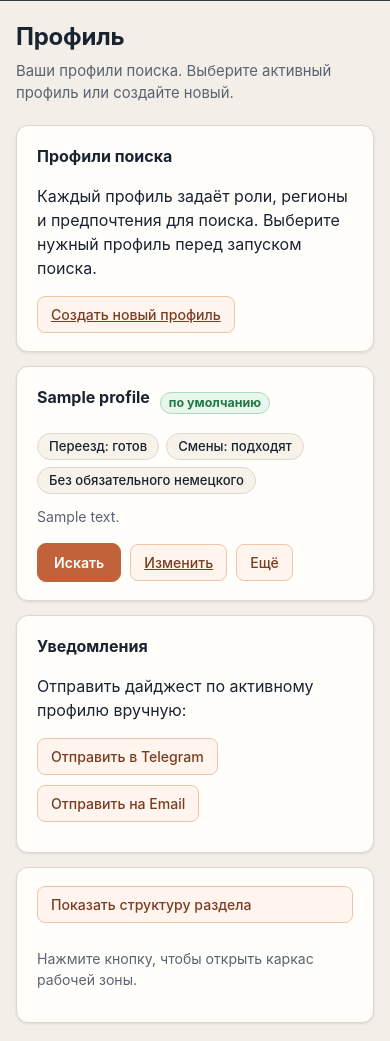
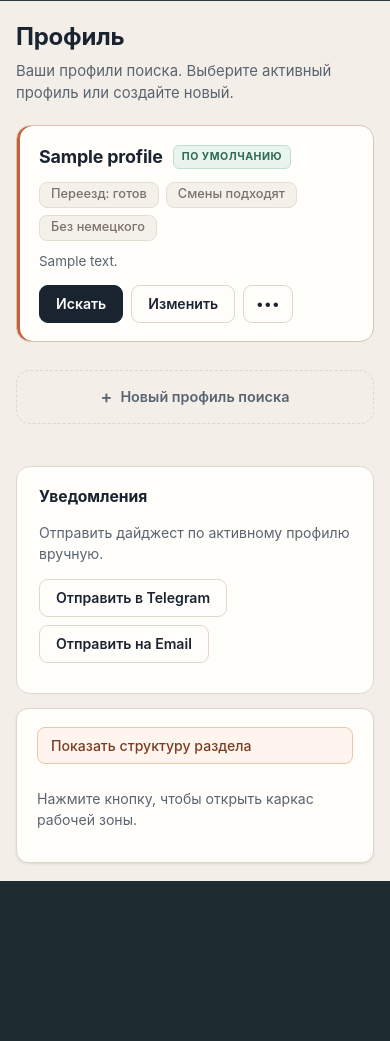
Before and after one commit to vanguar/SearchAgent, a FastAPI app: page /profile in a window 390 px wide. Shown: the part 514-1555 px from the top of the page. After the commit the page ends 1395 px from the top, so only its background shows below. Run offline with FastAPI, Linux system fonts and the light colour scheme; tables that the repository leaves empty hold one stand-in row (values such as "Sample post"); some libraries are stand-ins or nearby versions.

Commit message:
Redesign search profiles page
Rebuild the Profiles screen from a stack of full-width panels into a compact
workspace matching the approved mockup:

- Remove the large "Профили поиска" introductory card entirely.
- Profile is now a horizontal row card: name + real status badge on the left,
  a compact chip row below (roles capped to 3 + "+N", locations shown as
  "City +N", plus relocation/shift/no-German condition chips), notes clamped
  to two lines. Long concatenated profile strings are gone.
- Clear action hierarchy on the right: primary dark "Искать", outline
  "Изменить", and a "•••" details/summary overflow menu holding set-default,
  duplicate and a visually separated danger "Удалить профиль".
- A dashed "+ Новый профиль поиска" card at the bottom.
- New reusable .btn/.pcard/.pchip system, focus-visible states, 1-column
  responsive fallback.
- Bump the app.css cache-buster so the new styles actually load.

Backend contract is unchanged: every form action/method, href, hx-* attribute,
hidden field, confirm dialog and profile id is preserved 1:1 (set-default,
duplicate, delete, edit, /jobs?profile_id, /profile/intake, notification
triggers). No routes/services/DB touched. One directly-related empty-state
assertion updated to the new copy.

Co-Authored-By: Claude Opus 4.8 <noreply@anthropic.com>
Claude-Session: https://claude.ai/code/session_01E98fwxvfvCcP1bAMDQqrqf

```diff
--- a/app/static/css/app.css
+++ b/app/static/css/app.css
@@ -1564,110 +1564,328 @@ body {
   }
 }
 
-/* ── Profiles screen ─────────────────────────────────────── */
-.profile-card__head {
+/* ── Profiles screen (redesign v2) ───────────────────────── */
+.profiles-list {
+  display: flex;
+  flex-direction: column;
+  gap: 14px;
+  max-width: 1320px;
+}
+
+/* Reusable buttons for the profiles pilot */
+.btn {
+  display: inline-flex;
+  align-items: center;
+  justify-content: center;
+  gap: 6px;
+  height: 38px;
+  padding: 0 16px;
+  border: 1px solid transparent;
+  border-radius: 9px;
+  background: none;
+  font: inherit;
+  font-size: 0.88rem;
+  font-weight: 600;
+  line-height: 1;
+  text-decoration: none;
+  white-space: nowrap;
+  cursor: pointer;
+  transition: background 0.12s, border-color 0.12s, color 0.12s;
+}
+
+.btn:focus-visible {
+  outline: 2px solid var(--accent);
+  outline-offset: 2px;
+}
+
+.btn--dark {
+  background: var(--text-main);
+  border-color: var(--text-main);
+  color: #fdfbf9;
+}
+
+.btn--dark:hover {
+  background: #3a2c28;
+  border-color: #3a2c28;
+}
+
+.btn--outline {
+  background: var(--bg-card);
+  border-color: var(--line);
+  color: var(--text-main);
+}
+
+.btn--outline:hover {
+  border-color: var(--accent);
+  color: var(--accent-hover);
+}
+
+/* Profile row card */
+.pcard {
+  display: flex;
+  align-items: center;
+  justify-content: space-between;
+  gap: 22px;
+  padding: 18px 22px;
+  background: var(--bg-card);
+  border: 1px solid var(--line);
+  border-radius: 14px;
+}
+
+.pcard--default {
+  border-color: #dcc0b1;
+  box-shadow: inset 3px 0 0 0 var(--accent);
+}
+
+.pcard__main {
+  display: flex;
+  flex-direction: column;
+  gap: 11px;
+  min-width: 0;
+}
+
+.pcard__titlerow {
   display: flex;
   align-items: center;
   gap: 10px;
   flex-wrap: wrap;
-  margin-bottom: 12px;
-}
-
-.profile-card__name {
-  margin: 0;
-  font-size: 1.05rem;
-  font-weight: 650;
-}
-
-.profile-card__badges {
-  display: flex;
-  gap: 6px;
-}
-
-.chip-row {
+}
+
+.pcard__title {
+  margin: 0;
+  font-size: 1.12rem;
+  font-weight: 700;
+  letter-spacing: -0.01em;
+  color: var(--text-main);
+}
+
+.pcard-badge {
+  display: inline-flex;
+  align-items: center;
+  padding: 3px 8px;
+  border-radius: 6px;
+  border: 1px solid transparent;
+  font-size: 0.66rem;
+  font-weight: 700;
+  text-transform: uppercase;
+  letter-spacing: 0.05em;
+}
+
+.pcard-badge--default {
+  background: #e9f4ee;
+  border-color: #bfe0cd;
+  color: #2f6b52;
+}
+
+.pcard-badge--muted {
+  background: #eef1f4;
+  border-color: #cfd6dd;
+  color: #5f6b77;
+}
+
+.pcard__chips {
   display: flex;
   flex-wrap: wrap;
   gap: 7px;
 }
 
-.chip {
+.pchip {
   display: inline-flex;
   align-items: center;
-  padding: 4px 11px;
-  border-radius: 999px;
-  border: 1px solid var(--line);
-  background: #f7f2ea;
-  color: var(--text-main);
-  font-size: 0.82rem;
+  height: 26px;
+  padding: 0 11px;
+  border-radius: 8px;
+  border: 1px solid #ecdccc;
+  background: #faf3ea;
+  color: #6b5d54;
+  font-size: 0.8rem;
   font-weight: 500;
-  line-height: 1.3;
-}
-
-.chip--role {
-  background: #fdefe6;
-  border-color: var(--accent-soft);
-  color: #7a3d22;
-}
-
-.chip--place {
+  line-height: 1;
+  white-space: nowrap;
+}
+
+.pchip--place {
+  border-color: #d9e2da;
   background: #eef3ef;
-  border-color: #cfe0d4;
-  color: #2f6b52;
-}
-
-.profile-card__notes {
-  margin: 12px 0 0;
-}
-
-.profile-card__actions {
-  display: flex;
-  align-items: center;
-  gap: 9px;
-  flex-wrap: wrap;
-  margin-top: 16px;
-}
-
-.action-menu {
+  color: #45624f;
+}
+
+.pchip--cond {
+  border-color: #e5ddd2;
+  background: #f4f0ea;
+  color: #7d716b;
+}
+
+.pchip--more {
+  border-color: transparent;
+  background: transparent;
+  color: var(--text-soft);
+  padding: 0 2px;
+  font-weight: 600;
+}
+
+.pcard__notes {
+  margin: 0;
+  color: var(--text-soft);
+  font-size: 0.84rem;
+  line-height: 1.45;
+  display: -webkit-box;
+  -webkit-line-clamp: 2;
+  -webkit-box-orient: vertical;
+  overflow: hidden;
+}
+
+.pcard__actions {
+  display: flex;
+  align-items: center;
+  gap: 8px;
+  flex-shrink: 0;
+}
+
+/* "•••" overflow menu */
+.pcard-menu {
   position: relative;
 }
 
-.action-menu__trigger {
+.pcard-menu__trigger {
+  min-width: 40px;
+  padding: 0 12px;
+  letter-spacing: 1px;
   list-style: none;
   user-select: none;
 }
 
-.action-menu__trigger::-webkit-details-marker {
+.pcard-menu__trigger::-webkit-details-marker {
   display: none;
 }
 
-.action-menu[open] .action-menu__trigger {
-  background: #fde9d8;
+.pcard-menu[open] .pcard-menu__trigger {
   border-color: var(--accent);
   color: var(--accent-hover);
 }
 
-.action-menu__body {
+.pcard-menu__body {
   position: absolute;
   right: 0;
   top: calc(100% + 6px);
-  z-index: 20;
-  display: grid;
-  gap: 6px;
-  min-width: 210px;
-  padding: 10px;
+  z-index: 30;
+  min-width: 220px;
+  display: flex;
+  flex-direction: column;
+  padding: 6px;
   background: var(--bg-card);
   border: 1px solid var(--line);
   border-radius: 12px;
   box-shadow: var(--shadow-md);
 }
 
-.action-menu__body .inline-form,
-.action-menu__body .ghost-btn {
+.pcard-menu__form {
+  margin: 0;
+}
+
+.pcard-menu__item {
   width: 100%;
-}
-
-.action-menu__body .ghost-btn {
+  text-align: left;
+  padding: 9px 11px;
+  border: none;
+  border-radius: 8px;
+  background: none;
+  font: inherit;
+  font-size: 0.86rem;
+  color: var(--text-main);
+  cursor: pointer;
+}
+
+.pcard-menu__item:hover {
+  background: #f2ede4;
+}
+
+.pcard-menu__item--danger {
+  color: #a3291f;
+}
+
+.pcard-menu__item--danger:hover {
+  background: #fbe9e7;
+  color: #8f2018;
+}
+
+.pcard-menu__divider {
+  height: 1px;
+  margin: 5px 6px;
+  background: var(--line);
+}
+
+/* "+ Новый профиль поиска" */
+.pcard-new {
+  display: flex;
+  align-items: center;
   justify-content: center;
+  gap: 8px;
+  max-width: 1320px;
+  margin-top: 14px;
+  padding: 15px;
+  border: 1.5px dashed var(--line);
+  border-radius: 14px;
+  background: transparent;
+  color: var(--text-soft);
+  font-size: 0.9rem;
+  font-weight: 600;
+  text-decoration: none;
+  transition: border-color 0.12s, color 0.12s, background 0.12s;
+}
+
+.pcard-new:hover {
+  border-color: var(--accent);
+  color: var(--accent-hover);
+  background: #fbf6f1;
+}
+
+.pcard-new__plus {
+  font-size: 1.1rem;
+  line-height: 1;
+}
+
+.profiles-empty {
+  max-width: 1320px;
+  padding: 22px;
+  border: 1px solid var(--line);
+  border-radius: 14px;
+  background: var(--bg-card);
+  color: var(--text-soft);
+}
+
+/* Manual digest triggers (kept, de-emphasised) */
+.profiles-notify {
+  max-width: 1320px;
+  margin-top: 28px;
+  padding: 18px 22px;
+  border: 1px solid var(--line);
+  border-radius: 14px;
+  background: var(--bg-card);
+}
+
+.profiles-notify__head h3 {
+  margin: 0 0 2px;
+  font-size: 0.98rem;
+}
+
+.profiles-notify__actions {
+  display: flex;
+  gap: 8px;
+  flex-wrap: wrap;
+  margin-top: 12px;
+}
+
+@media (max-width: 760px) {
+  .pcard {
+    flex-direction: column;
+    align-items: stretch;
+    gap: 14px;
+  }
+
+  .pcard__actions {
+    justify-content: flex-start;
+  }
 }
 
 /* ── Search progress bar ─────────────────────────────────── */
--- a/app/templates/base.html
+++ b/app/templates/base.html
@@ -4,7 +4,7 @@
     <meta charset="utf-8" />
     <meta name="viewport" content="width=device-width, initial-scale=1" />
     <title>{% block title %}{{ page_title }} · {{ app_title }}{% endblock %}</title>
-    <link rel="stylesheet" href="{{ url_for('static', path='css/app.css') }}?v=source-chips-20260718" />
+    <link rel="stylesheet" href="{{ url_for('static', path='css/app.css') }}?v=profiles-redesign-20260829" />
     <script defer src="{{ url_for('static', path='js/app.js') }}?v=query-tabs-20260521"></script>
     <script defer src="https://unpkg.com/htmx.org@1.9.12"></script>
   </head>
--- a/app/templates/pages/profile.html
+++ b/app/templates/pages/profile.html
@@ -2,28 +2,28 @@
 {% from "profile/partials/profile_card.html" import render_profile_card %}
 
 {% block content %}
-<article class="panel">
-  <h3>Профили поиска</h3>
-  <p>Каждый профиль задаёт роли, регионы и предпочтения для поиска. Выберите нужный профиль перед запуском поиска.</p>
-  <a class="ghost-btn" href="/profile/intake">Создать новый профиль</a>
-</article>
-
 {% if profile_entries %}
-{% for entry in profile_entries %}
-{{ render_profile_card(entry) }}
-{% endfor %}
+<div class="profiles-list">
+  {% for entry in profile_entries %}
+  {{ render_profile_card(entry) }}
+  {% endfor %}
+</div>
 {% else %}
-<article class="panel">
-  <div class="notice info">
-    Профилей пока нет. <a href="/profile/intake">Заполните анкету</a>, чтобы создать первый профиль.
-  </div>
-</article>
+<div class="profiles-empty">
+  <p>Профилей пока нет. Создайте первый профиль, чтобы запускать поиск по своим ролям и регионам.</p>
+</div>
 {% endif %}
 
-<article class="panel">
-  <h3>Уведомления</h3>
-  <p>Отправить дайджест по активному профилю вручную:</p>
-  <div class="action-row">
+<a class="pcard-new" href="/profile/intake">
+  <span class="pcard-new__plus" aria-hidden="true">+</span> Новый профиль поиска
+</a>
+
+<section class="profiles-notify">
+  <div class="profiles-notify__head">
+    <h3>Уведомления</h3>
+    <p class="muted">Отправить дайджест по активному профилю вручную.</p>
+  </div>
+  <div class="profiles-notify__actions">
     <form
       method="post"
       action="/notifications/trigger/telegram"
@@ -32,7 +32,7 @@
       hx-swap="innerHTML"
       class="inline-form"
     >
-      <button type="submit" class="ghost-btn">Отправить в Telegram</button>
+      <button type="submit" class="btn btn--outline">Отправить в Telegram</button>
     </form>
     <form
       method="post"
@@ -42,11 +42,11 @@
       hx-swap="innerHTML"
       class="inline-form"
     >
-      <button type="submit" class="ghost-btn">Отправить на Email</button>
+      <button type="submit" class="btn btn--outline">Отправить на Email</button>
     </form>
   </div>
   <div id="notif-feedback" class="top-gap"></div>
-</article>
+</section>
 
 {% include "partials/section_hint_loader.html" %}
 {% endblock %}
--- a/app/templates/profile/partials/profile_card.html
+++ b/app/templates/profile/partials/profile_card.html
@@ -1,63 +1,73 @@
 {% macro render_profile_card(entry) %}
-<article class="panel profile-card">
-  <div class="profile-card__head">
-    <h3 class="profile-card__name">{{ entry.profile.name }}</h3>
-    <div class="profile-card__badges">
+{% set roles = entry.profile.desired_roles or [] %}
+{% set places = entry.profile.preferred_locations or [] %}
+<article class="pcard{% if entry.is_default %} pcard--default{% endif %}">
+  <div class="pcard__main">
+    <div class="pcard__titlerow">
+      <h3 class="pcard__title">{{ entry.profile.name }}</h3>
       {% if entry.is_default %}
-      <span class="badge-success">по умолчанию</span>
+      <span class="pcard-badge pcard-badge--default">По умолчанию</span>
       {% endif %}
       {% if not entry.profile.is_active %}
-      <span class="badge-disabled">неактивный</span>
+      <span class="pcard-badge pcard-badge--muted">Неактивный</span>
       {% endif %}
     </div>
-  </div>
 
-  <div class="chip-row">
-    {% for role in entry.profile.desired_roles or [] %}
-    <span class="chip chip--role">{{ role }}</span>
-    {% endfor %}
-    {% for location in entry.profile.preferred_locations or [] %}
-    <span class="chip chip--place">{{ location }}</span>
-    {% endfor %}
-    {% if entry.profile.relocation_ready is not none %}
-    <span class="chip">Переезд: {{ "готов" if entry.profile.relocation_ready else "не готов" }}</span>
+    {% if roles or places or entry.profile.relocation_ready is not none or entry.profile.shift_ok or entry.profile.no_german_required %}
+    <div class="pcard__chips">
+      {% for role in roles[:3] %}
+      <span class="pchip pchip--role">{{ role }}</span>
+      {% endfor %}
+      {% if roles | length > 3 %}
+      <span class="pchip pchip--more">+{{ roles | length - 3 }}</span>
+      {% endif %}
+
+      {% if places %}
+      <span class="pchip pchip--place">{{ places[0] }}</span>
+      {% if places | length > 1 %}
+      <span class="pchip pchip--more">+{{ places | length - 1 }}</span>
+      {% endif %}
+      {% endif %}
+
+      {% if entry.profile.relocation_ready is not none %}
+      <span class="pchip pchip--cond">Переезд: {{ "готов" if entry.profile.relocation_ready else "не готов" }}</span>
+      {% endif %}
+      {% if entry.profile.shift_ok %}
+      <span class="pchip pchip--cond">Смены подходят</span>
+      {% endif %}
+      {% if entry.profile.no_german_required %}
+      <span class="pchip pchip--cond">Без немецкого</span>
+      {% endif %}
+    </div>
     {% endif %}
-    {% if entry.profile.shift_ok is not none %}
-    <span class="chip">Смены: {{ "подходят" if entry.profile.shift_ok else "не подходят" }}</span>
-    {% endif %}
-    {% if entry.profile.no_german_required %}
-    <span class="chip">Без обязательного немецкого</span>
+
+    {% if entry.profile.notes %}
+    <p class="pcard__notes">{{ entry.profile.notes }}</p>
     {% endif %}
   </div>
 
-  {% if entry.profile.notes %}
-  <p class="muted profile-card__notes">{{ entry.profile.notes }}</p>
-  {% endif %}
-
-  <div class="profile-card__actions">
-    <a class="btn-primary" href="/jobs?profile_id={{ entry.profile.id }}">Искать</a>
-    <a class="ghost-btn" href="/profile/{{ entry.profile.id }}/edit">Изменить</a>
-
-    <details class="action-menu">
-      <summary class="ghost-btn action-menu__trigger">Ещё</summary>
-      <div class="action-menu__body">
+  <div class="pcard__actions">
+    <a class="btn btn--dark" href="/jobs?profile_id={{ entry.profile.id }}">Искать</a>
+    <a class="btn btn--outline" href="/profile/{{ entry.profile.id }}/edit">Изменить</a>
+    <details class="pcard-menu">
+      <summary class="btn btn--outline pcard-menu__trigger" aria-label="Ещё действия" title="Ещё действия">•••</summary>
+      <div class="pcard-menu__body">
         {% if not entry.is_default %}
-        <form method="post" action="/profile/{{ entry.profile.id }}/set-default" class="inline-form">
-          <button type="submit" class="ghost-btn">Сделать по умолчанию</button>
+        <form method="post" action="/profile/{{ entry.profile.id }}/set-default" class="pcard-menu__form">
+          <button type="submit" class="pcard-menu__item">Сделать по умолчанию</button>
         </form>
         {% endif %}
-
-        <form method="post" action="/profile/{{ entry.profile.id }}/duplicate" class="inline-form">
-          <button type="submit" class="ghost-btn">Дублировать</button>
+        <form method="post" action="/profile/{{ entry.profile.id }}/duplicate" class="pcard-menu__form">
+          <button type="submit" class="pcard-menu__item">Дублировать</button>
         </form>
-
+        <div class="pcard-menu__divider" role="separator"></div>
         <form
           method="post"
           action="/profile/{{ entry.profile.id }}/delete"
-          class="inline-form"
+          class="pcard-menu__form"
           onsubmit='return confirm({{ ("Удалить профиль «" ~ entry.profile.name ~ "»? Это действие нельзя отменить.") | tojson }});'
         >
-          <button type="submit" class="ghost-btn ghost-btn--stop">Удалить</button>
+          <button type="submit" class="pcard-menu__item pcard-menu__item--danger">Удалить профиль</button>
         </form>
       </div>
     </details>
```
Also changed, not shown: tests/test_profile_routes.py (+3 -1 lines).
